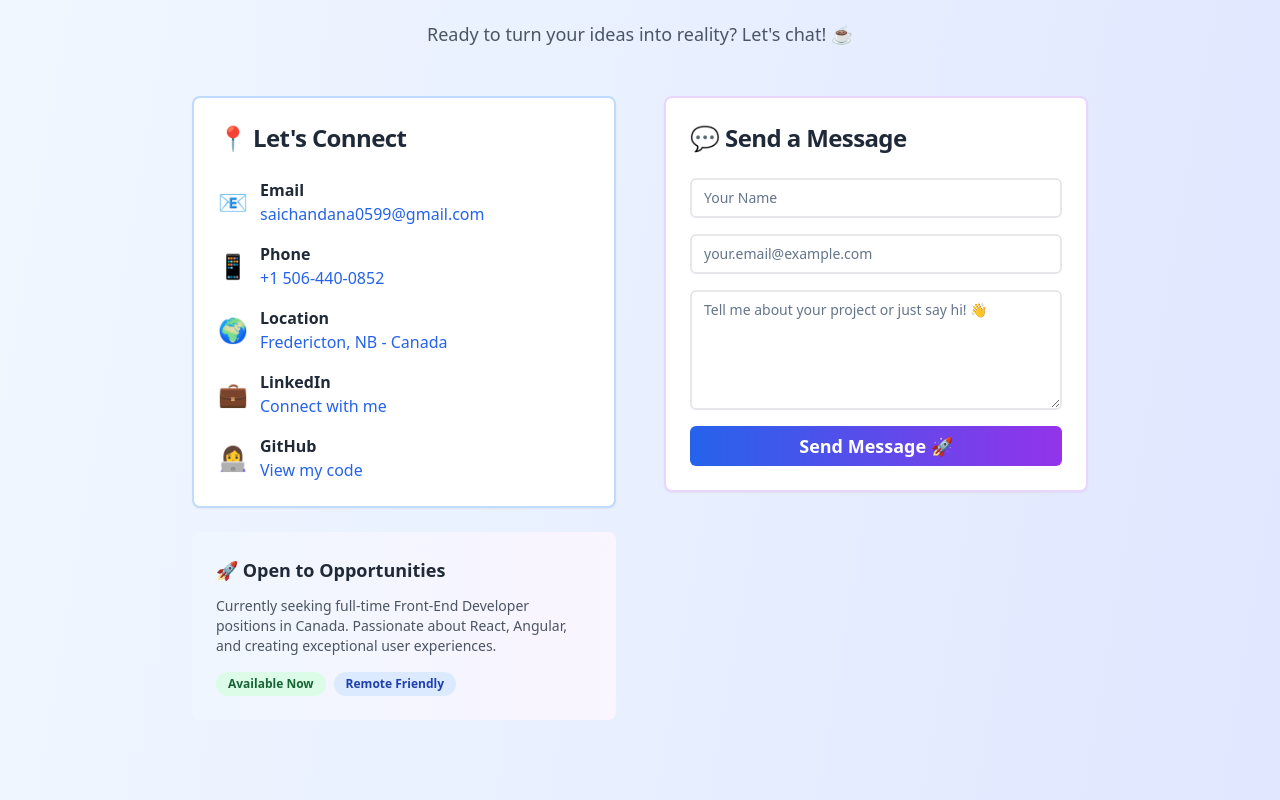
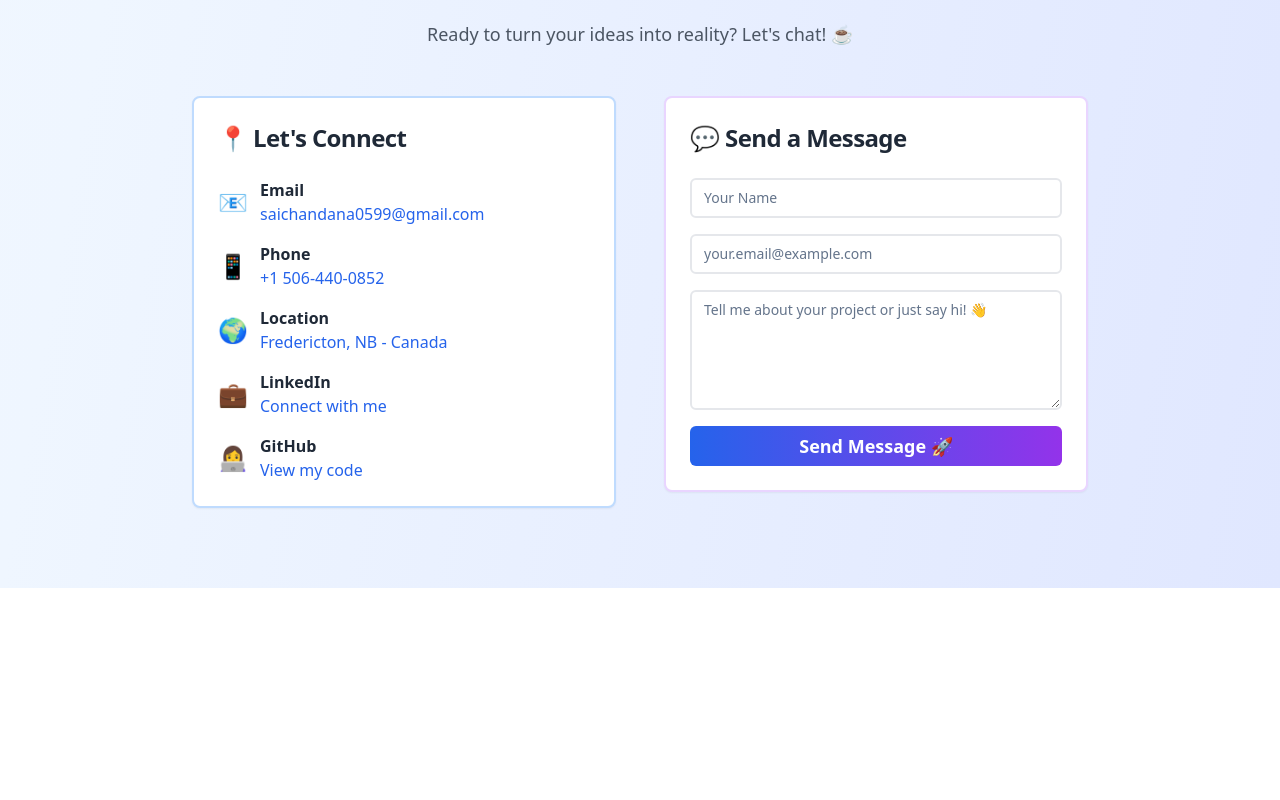
Before and after one commit to dasarisaichandana/saichandanadasari-portfolio, a React (Vite) app: page / in a window 1280 px wide. Shown: the part 6816-7616 px from the top of the page. After the commit the page ends 7404 px from the top, so only its background shows below. Built offline with nearby package versions, Linux system fonts and the light colour scheme.

Commit message:
Remove "Open to Opportunities" section
Removed the "Open to Opportunities" section from the ContactSection component.

```diff
--- a/src/components/ContactSection.tsx
+++ b/src/components/ContactSection.tsx
@@ -1,3 +1,4 @@
+
 import React, { useState } from 'react';
 import { Card, CardContent, CardHeader, CardTitle } from '@/components/ui/card';
 import { Button } from '@/components/ui/button';
@@ -136,24 +137,6 @@ const ContactSection = () => {
                 </div>
               </CardContent>
             </Card>
-
-            <div className="bg-gradient-to-r from-blue-50 to-purple-50 dark:from-blue-900/30 dark:to-purple-900/30 p-6 rounded-lg">
-              <h3 className="text-lg font-bold mb-3 text-gray-800 dark:text-white">
-                🚀 Open to Opportunities
-              </h3>
-              <p className="text-sm text-gray-600 dark:text-gray-300 mb-4">
-                Currently seeking full-time Front-End Developer positions in Canada.
-                Passionate about React, Angular, and creating exceptional user experiences.
-              </p>
-              <div className="flex space-x-2">
-                <span className="bg-green-100 text-green-800 px-3 py-1 rounded-full text-xs font-semibold">
-                  Available Now
-                </span>
-                <span className="bg-blue-100 text-blue-800 px-3 py-1 rounded-full text-xs font-semibold">
-                  Remote Friendly
-                </span>
-              </div>
-            </div>
           </div>
 
           {/* Contact Form */}
```
